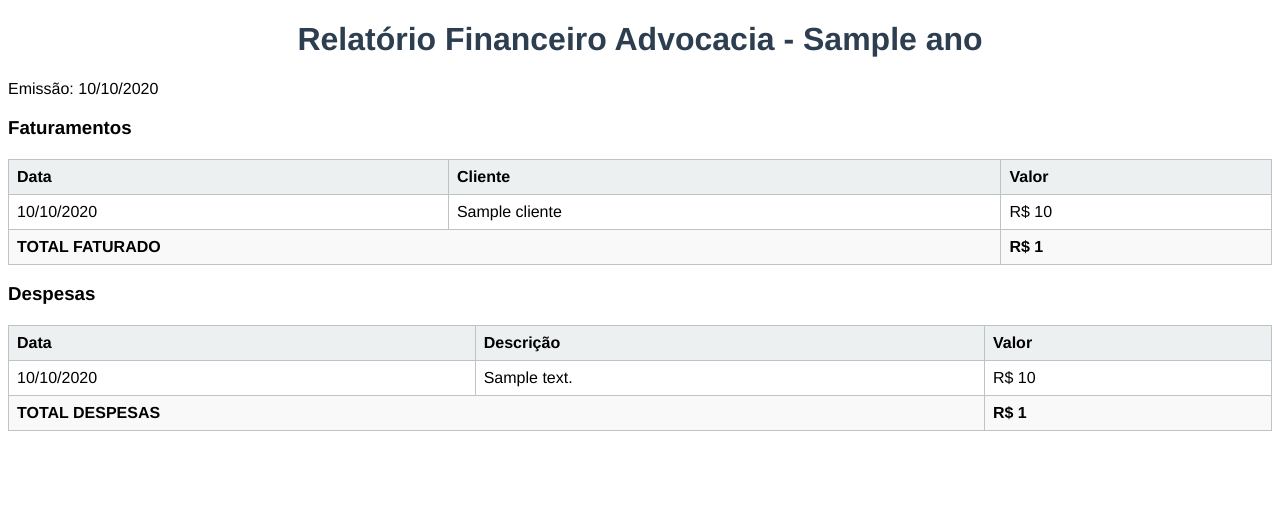
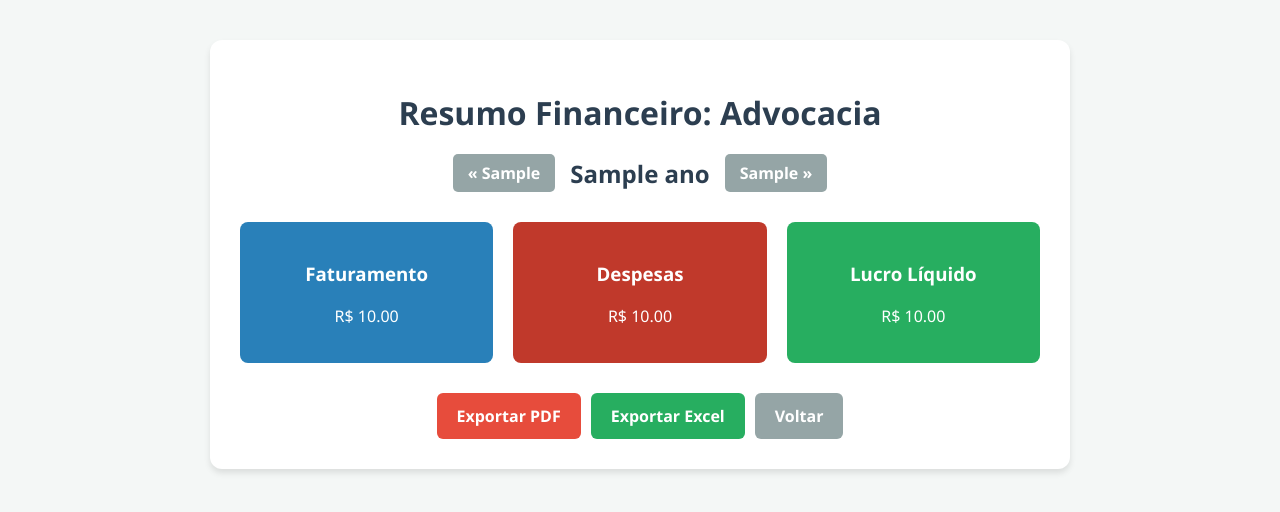
Before and after one commit to 2kbqgw7zws-eng/cristianorsousa, a Django app: template imoveis/templates/relatorio_advocacia_pdf.html in a window 1280 px wide. Shown: the top 512 px of the page. Run offline with Django 4.2, Linux system fonts and the light colour scheme; the template is opened without the code that fills it: most values are stand-ins (such as "Sample title", 1, 10 or a date in 2020).

Commit message:
Correção de layout, Excel com abas e anos futuros

```diff
--- a/advocacia/views.py
+++ b/advocacia/views.py
@@ -1,10 +1,10 @@
 def download_advocacia_excel(request):
     hoje = datetime.date.today()
-    ano = int(request.GET.get('ano', hoje.year)) # Filtro de ano corrigido
+    ano = int(request.GET.get('ano', hoje.year))
 
     wb = openpyxl.Workbook()
 
-    # Aba 1: Faturamento
+    # Aba de Faturamento
     ws1 = wb.active
     ws1.title = "Faturamento"
     ws1.append(['DATA', 'CLIENTE', 'VALOR'])
@@ -12,7 +12,7 @@ def download_advocacia_excel(request):
     for f in faturamentos:
         ws1.append([f.data.strftime('%d/%m/%Y'), f.cliente, float(f.valor)])
 
-    # Aba 2: Despesas
+    # Aba de Despesas (Cria uma nova planilha no mesmo arquivo)
     ws2 = wb.create_sheet(title="Despesas")
     ws2.append(['DATA', 'DESCRIÇÃO', 'LOCAL', 'VALOR'])
     despesas = DespesaAdvocacia.objects.filter(data__year=ano)
--- a/imoveis/templates/relatorio_advocacia_pdf.html
+++ b/imoveis/templates/relatorio_advocacia_pdf.html
@@ -1,40 +1,45 @@
 <!DOCTYPE html>
-<html>
+<html lang="pt-br">
 <head>
     <meta charset="UTF-8">
+    <title>Relatório Financeiro - Advocacia</title>
     <style>
-        body { font-family: Helvetica, sans-serif; }
-        h1 { text-align: center; color: #2c3e50; }
-        table { width: 100%; border-collapse: collapse; margin-top: 20px; }
-        th, td { border: 1px solid #bdc3c7; padding: 8px; text-align: left; }
-        th { background-color: #ecf0f1; }
-        .total { font-weight: bold; background-color: #f9f9f9; }
+        body { font-family: 'Segoe UI', sans-serif; margin: 40px; background-color: #f4f7f6; }
+        .container { max-width: 800px; margin: auto; background: white; padding: 30px; border-radius: 12px; box-shadow: 0 4px 6px rgba(0,0,0,0.1); text-align: center; }
+        h1 { color: #2c3e50; margin-bottom: 20px; }
+        .ano-selector { margin-bottom: 30px; display: flex; justify-content: center; align-items: center; gap: 15px; }
+        .btn-ano { text-decoration: none; padding: 8px 15px; background: #95a5a6; color: white; border-radius: 5px; font-weight: bold; }
+        .ano-atual { font-size: 24px; font-weight: bold; color: #2c3e50; }
+        .stats-grid { display: grid; grid-template-columns: 1fr 1fr 1fr; gap: 20px; margin: 30px 0; }
+        .card { padding: 20px; border-radius: 8px; color: white; text-align: center; }
+        .bg-blue { background-color: #2980b9; }
+        .bg-red { background-color: #c0392b; }
+        .bg-green { background-color: #27ae60; }
+        .btn-group { margin-top: 30px; display: flex; justify-content: center; gap: 10px; }
+        .btn { padding: 12px 20px; border-radius: 6px; text-decoration: none; color: white; font-weight: bold; cursor: pointer; border: none; }
+        .btn-pdf { background-color: #e74c3c; }
+        .btn-excel { background-color: #27ae60; }
+        .btn-back { background-color: #95a5a6; }
     </style>
 </head>
 <body>
-    <h1>Relatório Financeiro Advocacia - {{ ano }}</h1>
-    <p>Emissão: {{ data_emissao|date:"d/m/Y" }}</p>
-
-    <h3>Faturamentos</h3>
-    <table>
-        <thead><tr><th>Data</th><th>Cliente</th><th>Valor</th></tr></thead>
-        <tbody>
-            {% for f in faturamentos %}
-            <tr><td>{{ f.data|date:"d/m/Y" }}</td><td>{{ f.cliente }}</td><td>R$ {{ f.valor }}</td></tr>
-            {% endfor %}
-            <tr class="total"><td colspan="2">TOTAL FATURADO</td><td>R$ {{ total_f }}</td></tr>
-        </tbody>
-    </table>
-
-    <h3>Despesas</h3>
-    <table>
-        <thead><tr><th>Data</th><th>Descrição</th><th>Valor</th></tr></thead>
-        <tbody>
-            {% for d in despesas %}
-            <tr><td>{{ d.data|date:"d/m/Y" }}</td><td>{{ d.descricao }}</td><td>R$ {{ d.valor }}</td></tr>
-            {% endfor %}
-            <tr class="total"><td colspan="2">TOTAL DESPESAS</td><td>R$ {{ total_d }}</td></tr>
-        </tbody>
-    </table>
+    <div class="container">
+        <h1>Resumo Financeiro: Advocacia</h1>
+        <div class="ano-selector">
+            <a href="?ano={{ ano_anterior }}" class="btn-ano">« {{ ano_anterior }}</a>
+            <span class="ano-atual">{{ ano }}</span>
+            <a href="?ano={{ ano_proximo }}" class="btn-ano">{{ ano_proximo }} »</a>
+        </div>
+        <div class="stats-grid">
+            <div class="card bg-blue"><h3>Faturamento</h3><p>R$ {{ faturamento|floatformat:2 }}</p></div>
+            <div class="card bg-red"><h3>Despesas</h3><p>R$ {{ despesas|floatformat:2 }}</p></div>
+            <div class="card bg-green"><h3>Lucro Líquido</h3><p>R$ {{ lucro|floatformat:2 }}</p></div>
+        </div>
+        <div class="btn-group">
+            <a href="{% url 'download_advocacia_pdf' %}?ano={{ ano }}" class="btn btn-pdf">Exportar PDF</a>
+            <a href="{% url 'download_advocacia_excel' %}?ano={{ ano }}" class="btn btn-excel">Exportar Excel</a>
+            <a href="/admin/" class="btn btn-back">Voltar</a>
+        </div>
+    </div>
 </body>
 </html>
```
